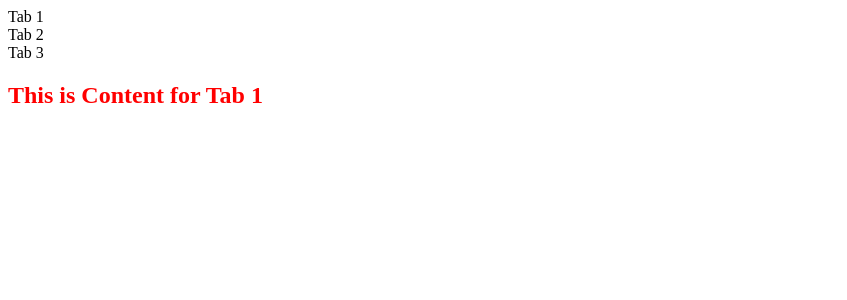
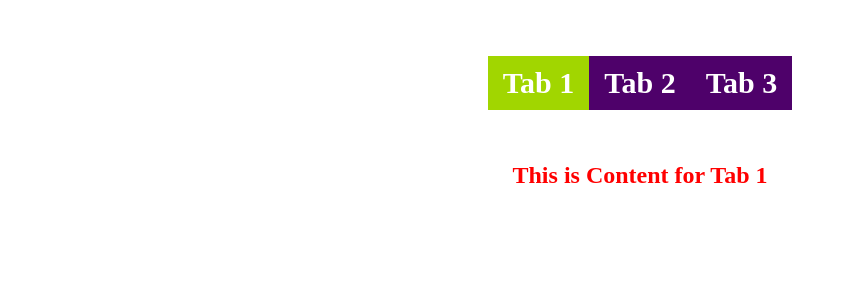
Before and after one commit to ExpixelStudio/react-collection, a React (Vite) app in the folder custom-tabs-app/: page / in a window 1280 px wide. Shown: the top 300 px of the page, without its empty margins (0-847 px from the left). Built offline with nearby package versions, Linux system fonts and the light colour scheme.

Commit message:
styling for page

```diff
--- a/custom-tabs-app/src/components/tabs.css
+++ b/custom-tabs-app/src/components/tabs.css
@@ -0,0 +1,39 @@
+.wrapper{
+   display: flex;
+   flex-direction: column;
+   height:100vh;
+   padding: 8px;
+
+}
+
+.heading{
+   display: flex;
+   justify-content: center;
+   margin: 40px 0 12px 0;
+}
+
+.tab-item{
+   display: inline-flex;
+   font-size: 30px;
+   font-weight: bold;
+   text-align: center;
+   padding: 10px 15px;
+   cursor: pointer;
+   border: none;
+   color: #fff;
+   background: #4e016a;
+}
+
+.tab-item.active{
+   border-color: #000;
+   background-color: #a1d600;
+   color: #fff;
+}
+
+.content{
+   padding: 20px 10px;
+   height: 300px;
+   overflow: auto;
+   background: #fff;
+   text-align: center;
+}
```
